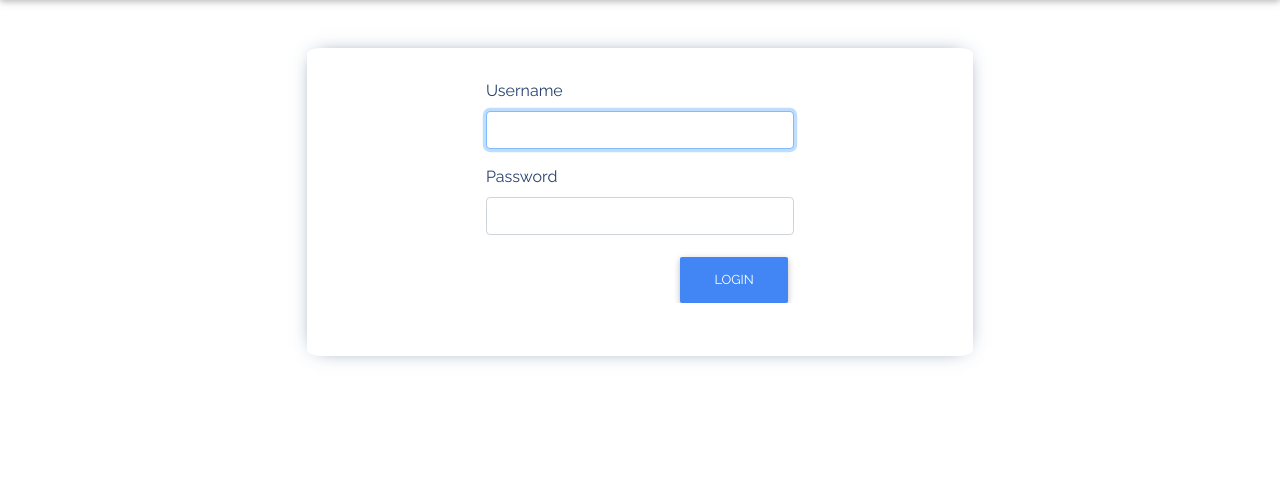
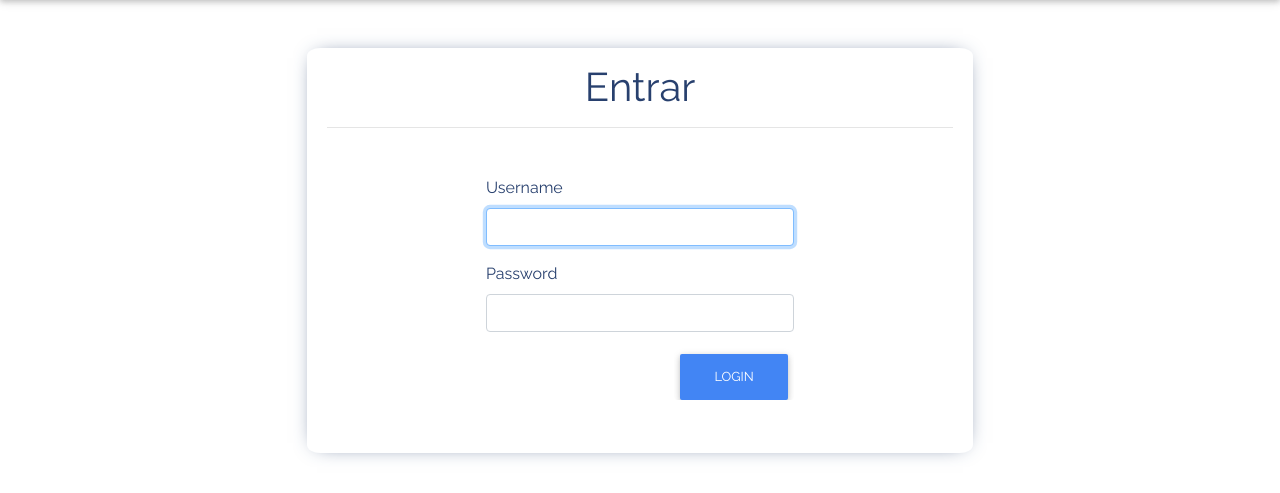
Before and after one commit to edcarlosneves/calibration-curve, a Django app: page /accounts/login/ in a window 1280 px wide. Shown: the part 66-559 px from the top of the page. Run offline with Django 3.2, Linux system fonts and the light colour scheme; some libraries are stand-ins or nearby versions.

Commit message:
Estilizando a página de login do usuário

```diff
--- a/templates/registration/login.html
+++ b/templates/registration/login.html
@@ -16,6 +16,8 @@
 
 
     <div class="report-boxes" style="max-width: 60%; margin:0 auto;">
+        <h1 align="center">Entrar</h1>
+        <hr class="mb-5">
         <form method="post" action="{% url 'login' %}" class="mb-5">
             {% csrf_token %}
 
```
